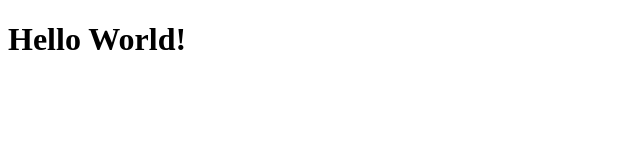
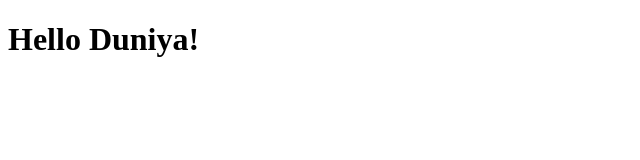
Before and after one commit to ManishKumar081/practiceNew, a plain HTML site: page index.html in a window 1280 px wide. Shown: the full height of the page, 0-640 px from the left. Drawn offline with Linux system fonts and the light colour scheme.

Commit message:
For understanding my friend

```diff
--- a/index.html
+++ b/index.html
@@ -6,6 +6,6 @@
     <title>Document</title>
 </head>
 <body>
-    <h1>Hello World!</h1>
+    <h1>Hello Duniya!</h1>
 </body>
 </html>
```
